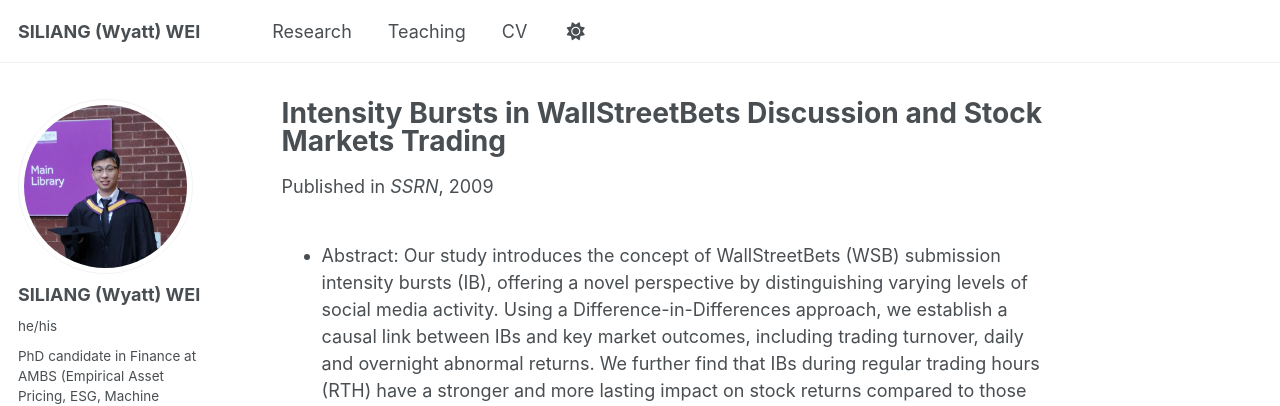
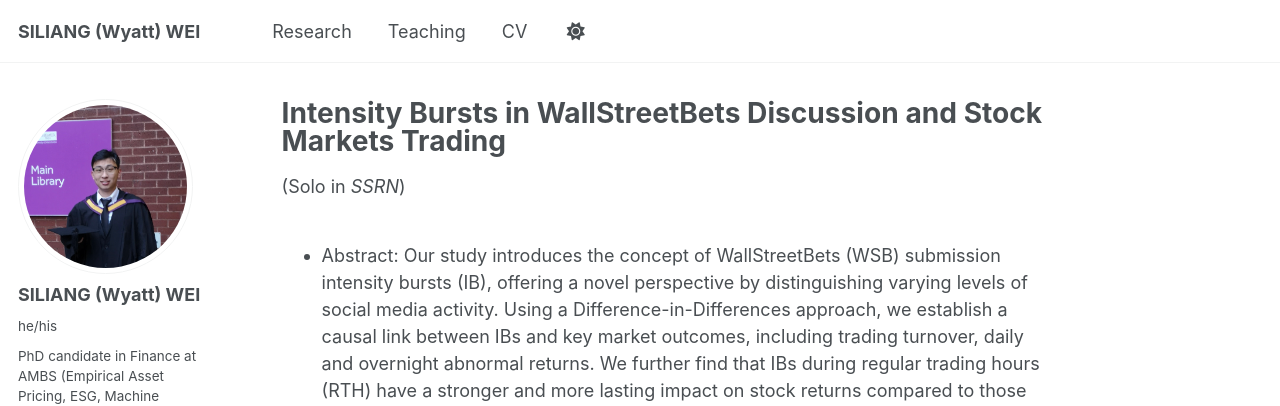
Before and after one commit to wyattswei/wyattswei.github.io, a Jekyll site: the page built from _publications/2009-10-01-paper-title-number-1.md, in a window 1280 px wide and 1001 px high. Shown: the top 406 px of the window. Built offline with Jekyll 4.4.1, drawn with Linux system fonts in a browser that asks for light colours; some web fonts are replaced.

Commit message:
Change one file in _publications folder and publications in single.html

```diff
--- a/_layouts/single.html
+++ b/_layouts/single.html
@@ -42,7 +42,11 @@ layout: default
             <span>👤 {{ page.role }}</span>
           </p>
         {% elsif page.venue and page.date %}
-          <p>Published in <i>{{ page.venue }}</i>, {{ page.date | default: "1900-01-01" | date: "%Y" }} </p>
+          {% if page.coauthor %}
+            <p>(With {{ page.coauthor }} in <i>{{ page.venue }}</i>)</p>
+          {% else %}
+            <p>(Solo in <i>{{ page.venue }}</i>)</p>
+          {% endif %}
         {% elsif page.date %}
           <p class="page__date"><strong><i class="fa fa-fw fa-calendar" aria-hidden="true"></i> {{ site.data.ui-text[site.locale].date_label | default: "Published:" }}</strong> <time datetime="{{ page.date | date_to_xmlschema }}">{{ page.date | default: "1900-01-01" | date: "%B %d, %Y" }}</time></p>
         {% endif %}
--- a/_publications/2009-10-01-paper-title-number-1.md
+++ b/_publications/2009-10-01-paper-title-number-1.md
@@ -3,6 +3,7 @@ title: "Intensity Bursts in WallStreetBets Discussion and Stock Markets Trading"
 collection: publications
 category: jmp
 permalink: /publication/intensity-bursts-in-wallstreetbets-discussion-and-stock-markets-trading
+excerpt: ''
 venue: 'SSRN'
 paperurl: 'https://papers.ssrn.com/sol3/papers.cfm?abstract_id=5030887'
 ---
```
